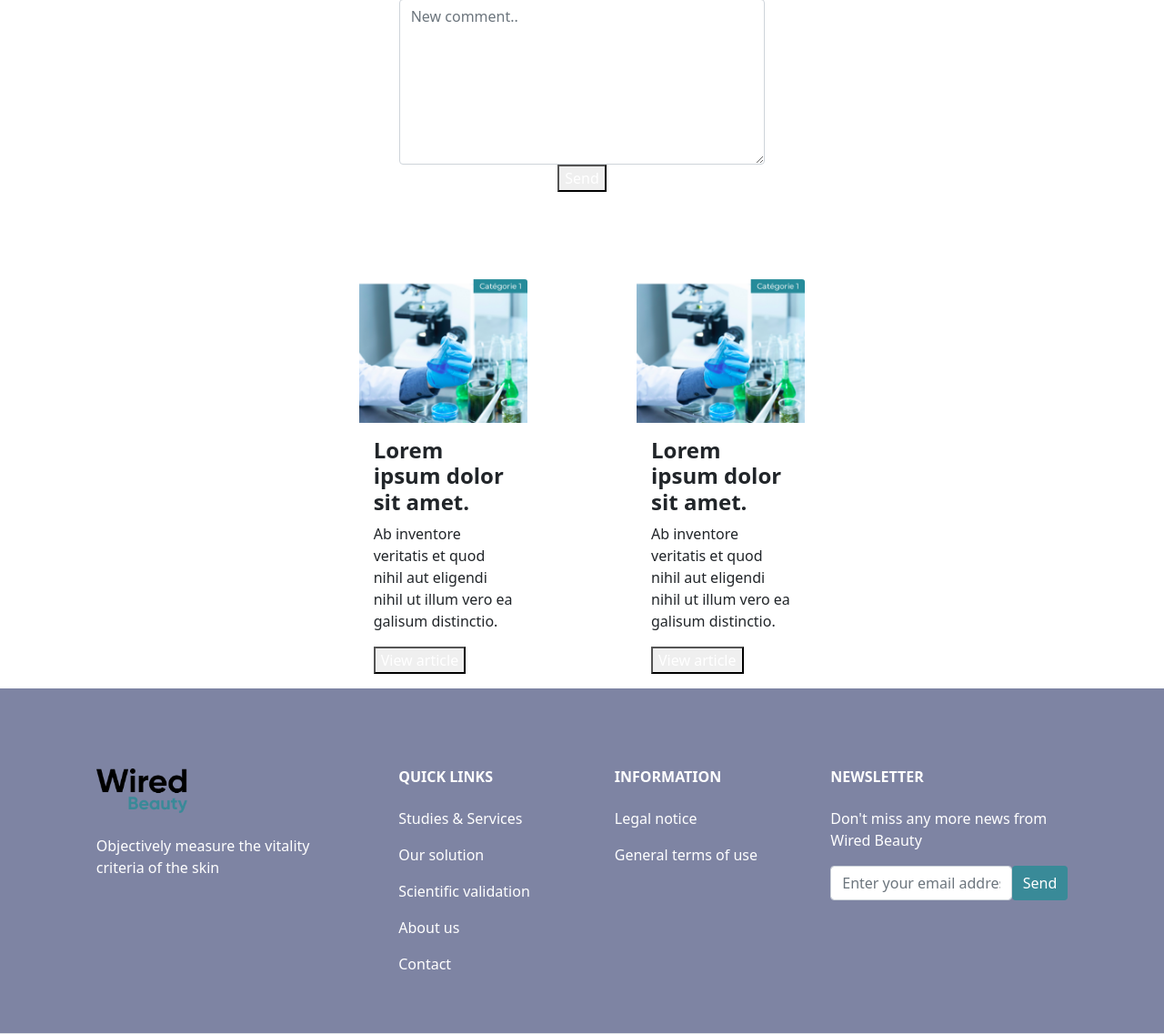
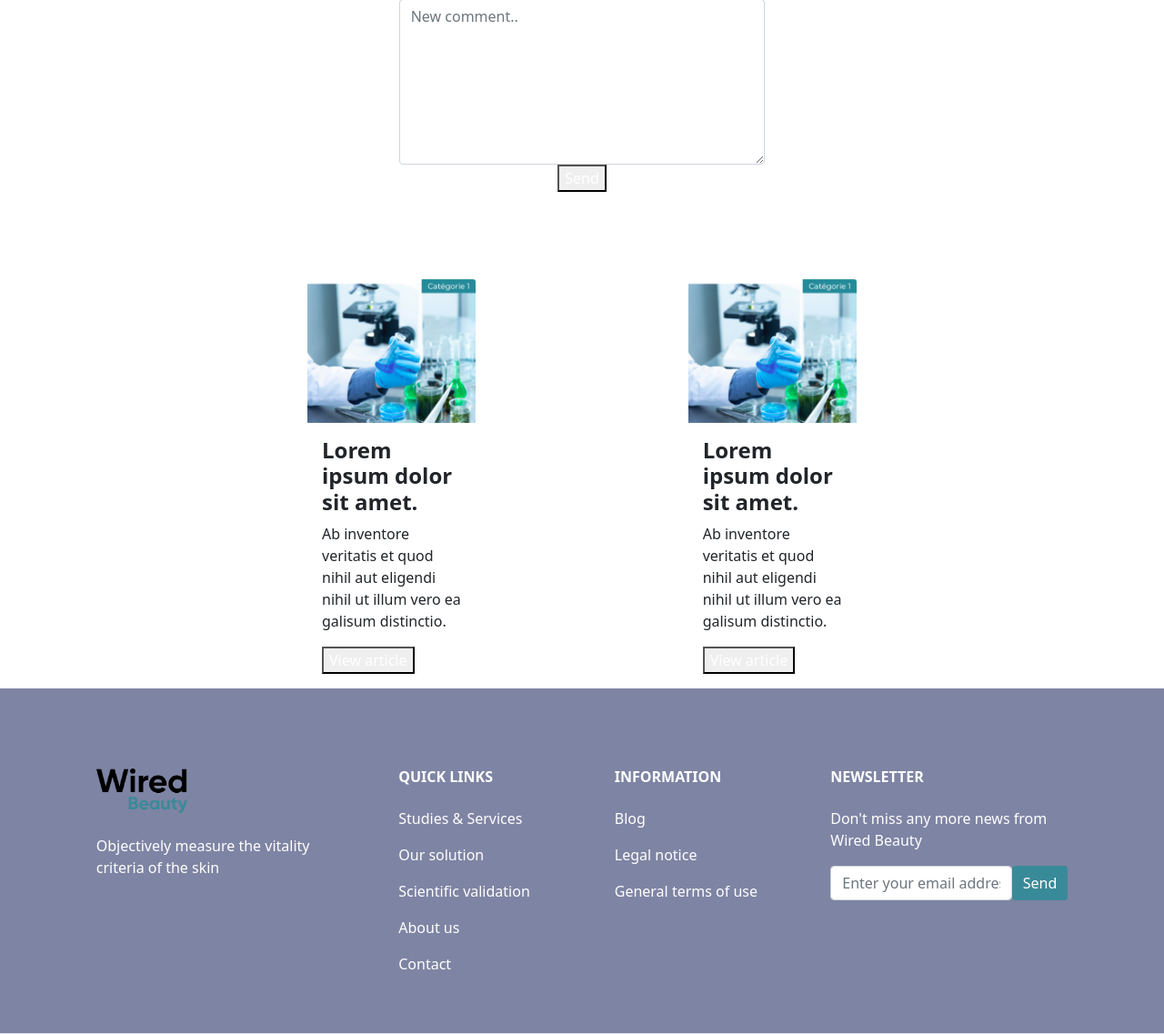
Before and after one commit to 24smsaiki/wiredBeauty, a Symfony app: template templates/blog/article.html.twig in a window 1280 px wide. Shown: the part 2121-3258 px from the top of the page at 91% size. Run offline with Twig, Linux system fonts and the light colour scheme; the template is opened without the code that fills it, so the values that code supplies are empty; some libraries are stand-ins or nearby versions.

Commit message:
Ajustement alignements blog

```diff
--- a/templates/blog/article.html.twig
+++ b/templates/blog/article.html.twig
@@ -63,9 +63,9 @@
         </div>
 
         <div class="row mt-5 mx-auto">
-            <div class="col" id="hide_col"></div>
+            <div class="col col-md-2" id="hide_col"></div>
             {% for i in 1..2 %}
-                <div class="col col-md-2 me-5 ms-5">
+                <div class="col col-md-2 mx-auto">
                     <div class="card border-0">
                         <img src="{{ asset('images/library/lab.png') }}" class="card-img-top" alt="Lab">
                         <div class="card-body">
@@ -79,7 +79,7 @@
                     </div>
                 </div>
             {% endfor %}
-            <div class="col" id="hide_col"></div>
+            <div class="col col-md-2" id="hide_col"></div>
         </div>
     </div>
 {% endblock %}
--- a/templates/blog/index.html.twig
+++ b/templates/blog/index.html.twig
@@ -64,9 +64,9 @@
         </div>
         {% for u in 1..2 %}
             <div class="row mt-5 mx-auto">
-                <div class="col col-md-3" id="hide_col"></div>
+                <div class="col-md-1 ms-5" id="hide_col"></div>
                 {% for v in 1..3 %}
-                    <div class="col col-sm-2">
+                    <div class="col col-sm-2 mx-auto">
                         <div class="card border-0 ps-2 pe-2">
                             <img src="{{ asset('images/library/lab.png') }}" class="card-img-top" alt="Lab">
                             <div class="card-body">
@@ -80,7 +80,7 @@
                         </div>
                     </div>
                 {% endfor %}
-                <div class="col col-sm-3" id="hide_col"></div>
+                <div class="col-md-1 me-5" id="hide_col"></div>
 
             </div>
         {% endfor %}
--- a/templates/components/footer.html.twig
+++ b/templates/components/footer.html.twig
@@ -53,6 +53,9 @@
                         Information
                     </h6>
                     <p>
+                        <a href="{{ path('show_blog') }}" class="text-reset text-decoration-none">Blog</a>
+                    </p>
+                    <p>
                         <a href="#!" class="text-reset text-decoration-none">Legal notice</a>
                     </p>
                     <p>
```
